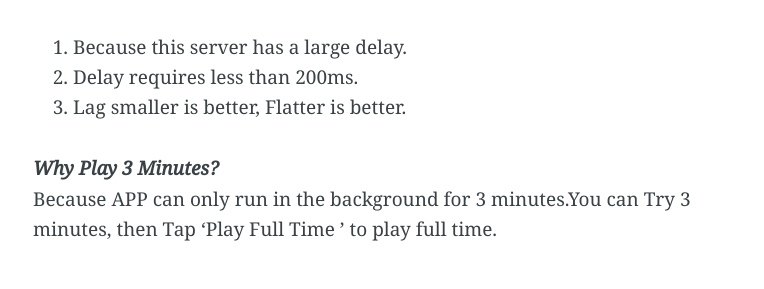
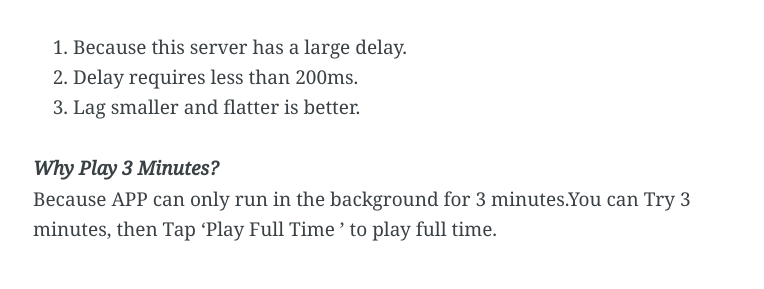
Before and after one commit to Minecraft-PE-Servers/Minecraft-PE-Servers.github.io, a Jekyll site: the page built from _posts/2016-08-11-EasyPlay.md, in a window 1280 px wide. Shown: the part 912-1201 px from the top of the page, without its empty margins (257-1021 px from the left). Built offline with Jekyll 4.4.1, drawn with Linux system fonts in a browser that asks for light colours.

Commit message:
提交发布

```diff
--- a/_posts/2016-08-11-EasyPlay.md
+++ b/_posts/2016-08-11-EasyPlay.md
@@ -20,7 +20,7 @@ question: false
 ***Why server always says disconnected from server.***
 1. Because this server has a large delay.
 2. Delay requires less than 200ms.
-3. Lag smaller is better, Flatter is better.
+3. Lag smaller and flatter is better.
 
 ***Why Play 3 Minutes?***
 Because APP can only run in the background for 3 minutes.You can Try 3 minutes, then Tap ‘Play Full Time ’ to play full time.
```
